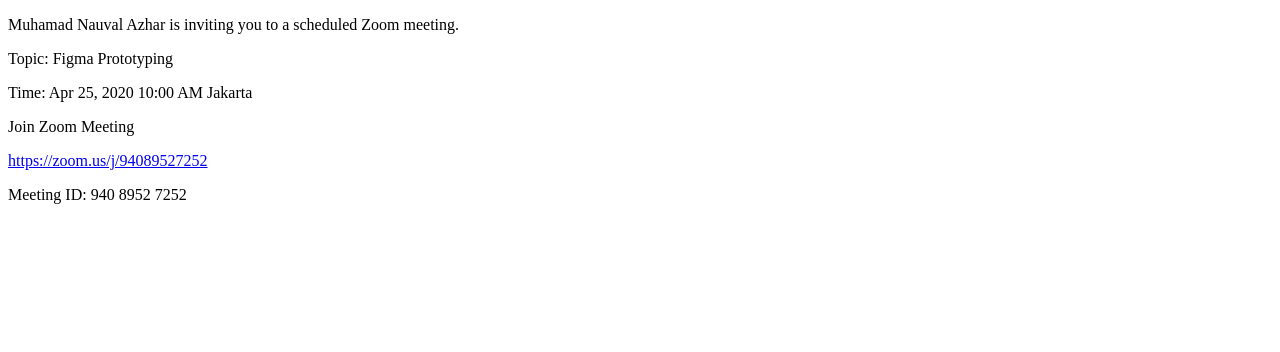
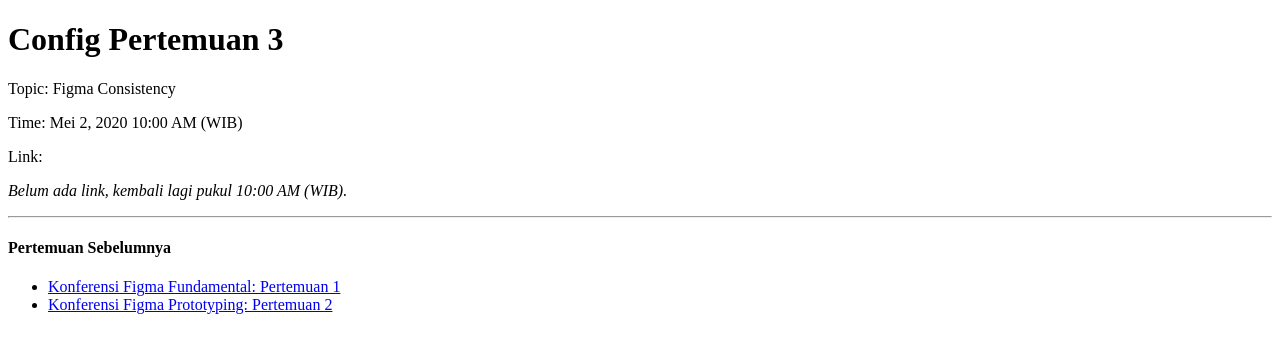
Before and after one commit to nauvalazhar/nauv.al, a Next.js app: page /config in a window 1280 px wide. Shown: the top 352 px of the page. Built offline with nearby package versions, Linux system fonts and the light colour scheme.

Commit message:
update config

```diff
--- a/pages/config.js
+++ b/pages/config.js
@@ -1,15 +1,19 @@
 export default () => {
 	return (
 		<div>
-			<p>Muhamad Nauval Azhar is inviting you to a scheduled Zoom meeting.</p>
+			<h1>Config Pertemuan 3</h1>
 
-			<p>Topic: Figma Prototyping</p>
-			<p>Time: Apr 25, 2020 10:00 AM Jakarta</p>
+			<p>Topic: Figma Consistency</p>
+			<p>Time: Mei 2, 2020 10:00 AM (WIB)</p>
 
-			<p>Join Zoom Meeting</p>
-			<p><a href="https://zoom.us/j/94089527252">https://zoom.us/j/94089527252</a></p>
-
-			<p>Meeting ID: 940 8952 7252</p>
+			<p>Link:</p>
+			<p><i>Belum ada link, kembali lagi pukul 10:00 AM (WIB).</i></p>
+			<hr/>
+			<h4>Pertemuan Sebelumnya</h4>
+			<ul>
+				<li><a href="https://www.youtube.com/watch?v=00iGPW3z4VI&t=3s" target="_blank">Konferensi Figma Fundamental: Pertemuan 1</a></li>
+				<li><a href="https://www.youtube.com/watch?v=EE4h0dEDlG8&t" target="_blank">Konferensi Figma Prototyping: Pertemuan 2</a></li>
+			</ul>
 		</div>
 	);
 }
```
Also changed, not shown: 1 other file (tests, documents, lock files or other folders).
